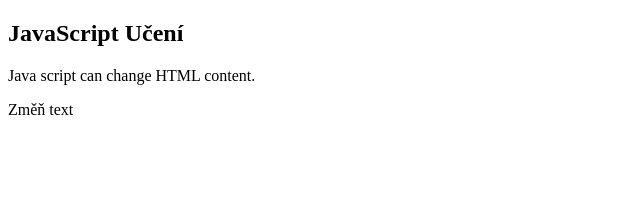
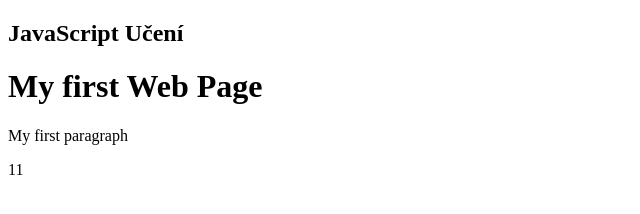
Before and after one commit to ondrakodat/UceniJSMetod, a plain HTML site: page Index.html in a window 1280 px wide. Shown: the whole page, without its empty margins (0-640 px from the left). Drawn offline with Linux system fonts and the light colour scheme.

Commit message:
Uceni zakladu

```diff
--- a/Index.html
+++ b/Index.html
@@ -7,9 +7,53 @@
 </head>
 <body>
     <h2>JavaScript Učení</h2>
+    <!--
     <p id="demo"> Java script can change HTML content. </p>
-    <buttton class="button" type="button" onclick='document.getElementById("demo").innerHTML = "Hello this is changed by js."'>
-        Změň text
+    <buttton class="button" type="button" onclick='document.getElementById("imageToChange").src="cat.png"'>
+        Změň na kočku
     </buttton>
+    <img id="imageToChange" src="cat.png" style="width: 100px; height: 100px;">
+     <buttton class="button" type="button" onClick='document.getElementById("imageToChange").src = "dog.png"'>
+        Změň na psa
+    </buttton>
+    -->
+
+    <!--
+    <p id="textProZmenuVelikost" style="font-size: 15px;"> Text Na Zmenu Textu</p>
+    <button onclick='document.getElementById("textProZmenuVelikost").style.fontSize="35px"'> Změn velikost </button>
+    -->
+
+    <!--
+     <img id="imageToChange" src="dog.png" style="width: 100px; height: 100px;">
+    <button class="button" onclick='document.getElementById("imageToChange").style.display = "none"'> Zakryj obrazek </button>
+    <button class="button" onclick='document.getElementById("imageToChange").style.display = "block"'> Odkryj obrazek </button>
+    -->
+
+
+    <!--
+    <script>
+        <p id="demo"> </p>
+        document.getElementById("demo").innerHTML = "Hello JavaScript";
+    </script>
+
+    -->
+
+    <!--
+    <button class="button" onclick="myFunction()" > Napis text  </button>
+
+    <script>
+        function myFunction(){
+            document.getElementById("demo").innerHTML = "Hello JavaScript";
+        }
+    </script>
+    -->
+
+    <h1>  My first Web Page </h1>
+    <p> My first paragraph  </p>
+
+    <script>
+        document.write(5+6);
+    </script>
+
 </body>
 </html>
```
Also changed, not shown: cat.png (added), dog.png (added).
